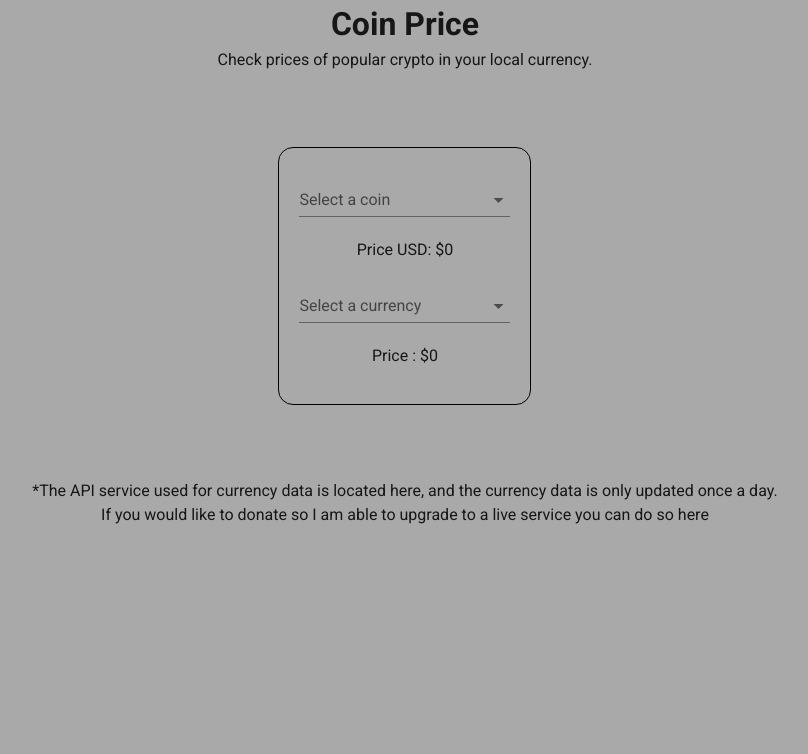
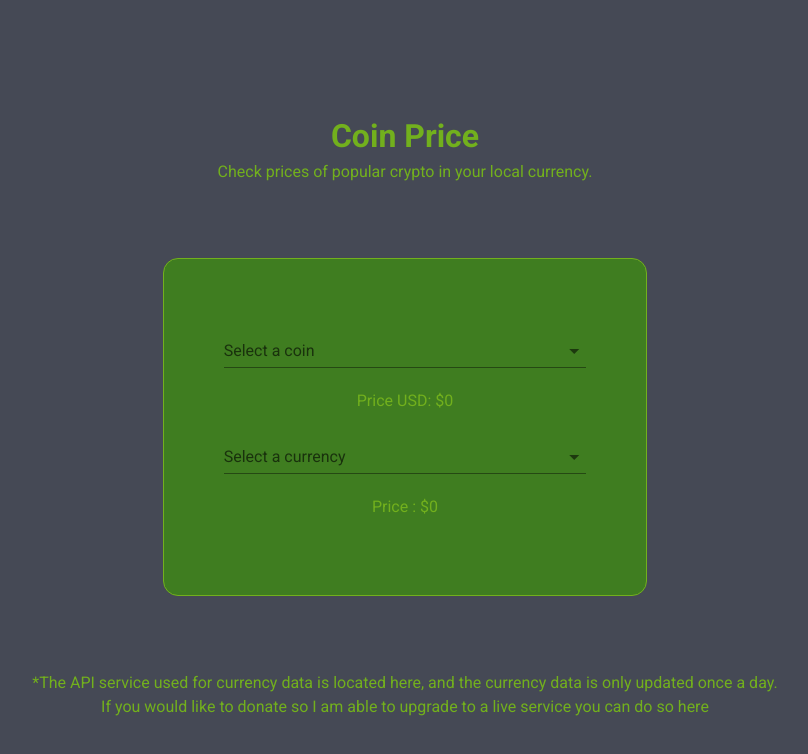
Before and after one commit to Schollar/crypto_converter, a Vue app: page / in a window 1280 px wide. Shown: the top 754 px of the page, without its empty margins (235-1043 px from the left). Built offline with nearby package versions, Linux system fonts and the light colour scheme; no server answers.

Commit message:
Starting styling the form and webpage, trying to change color of the item names in the select

```diff
--- a/src/App.vue
+++ b/src/App.vue
@@ -29,6 +29,6 @@ export default {
   justify-items: center;
   text-align: center;
   position: relative;
-  background-color: darkgray;
+  background-color: #454955;
 }
 </style>
--- a/src/components/CryptoConverterForm.vue
+++ b/src/components/CryptoConverterForm.vue
@@ -1,7 +1,11 @@
 <template>
   <div class="form_container">
     <form class="crypto_form">
+      <div id="text_color">
         <v-select
+          item-color="orange"
+          color="orange"
+          id="selection"
           return-object
           :items="crypto_data"
           item-text="name"
@@ -9,6 +13,7 @@
           v-model="selected"
           class="select"
         ></v-select>
+      </div>
       <p>Price USD: ${{ formatUsdPrice() }}</p>
       <currency-converter-selector
         :currencies="currencies"
@@ -90,10 +95,21 @@ export default {
   place-items: center;
   margin-top: 10%;
   margin-bottom: 10%;
+  color: #72b01d;
+}
+#text_color >>> .v-select__selection {
+  color: yellow !important;
+}
+.v-menu__content >>> .v-list-item__content {
+  color: purple !important;
+}
+.v-list-item__content {
 }
 .crypto_form {
-  padding: 20px;
-  border: 1px solid black;
+  padding: 60px;
+  border: 1px solid #72b01d;
+  background-color: #3f7d20;
   border-radius: 15px;
+  width: 65%;
 }
 </style>
--- a/src/components/PageFooter.vue
+++ b/src/components/PageFooter.vue
@@ -18,4 +18,7 @@ export default {
 </script>
 
 <style scoped>
+.footer_container {
+  color: #72b01d;
+}
 </style>
--- a/src/components/PageHeader.vue
+++ b/src/components/PageHeader.vue
@@ -1,5 +1,5 @@
 <template>
-  <div>
+  <div class="heading_container">
     <h1>Coin Price</h1>
     <p>Check prices of popular crypto in your local currency.</p>
   </div>
@@ -12,4 +12,8 @@ export default {
 </script>
 
 <style lang="scss" scoped>
+.heading_container {
+  margin-top: 15%;
+  color: #72b01d;
+}
 </style>
```
Lines whose indentation alone changed are shown as unchanged.
